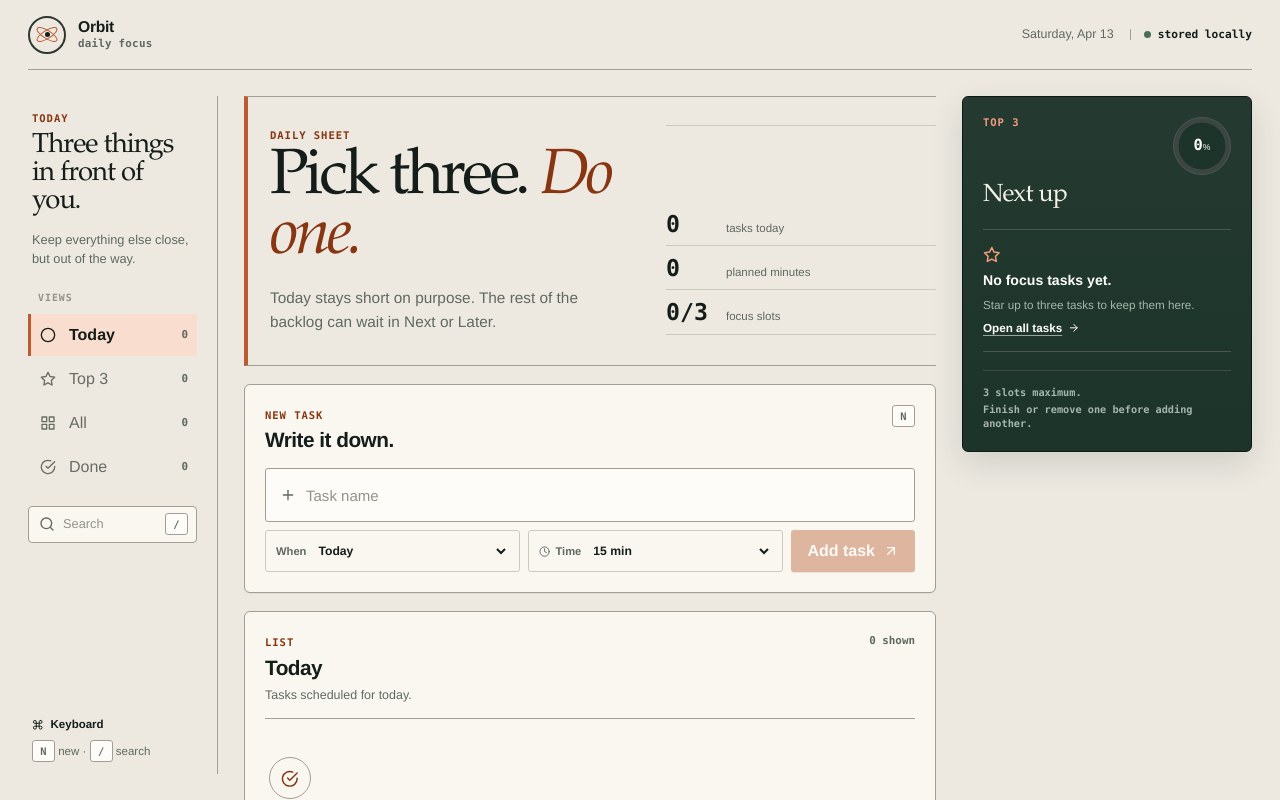
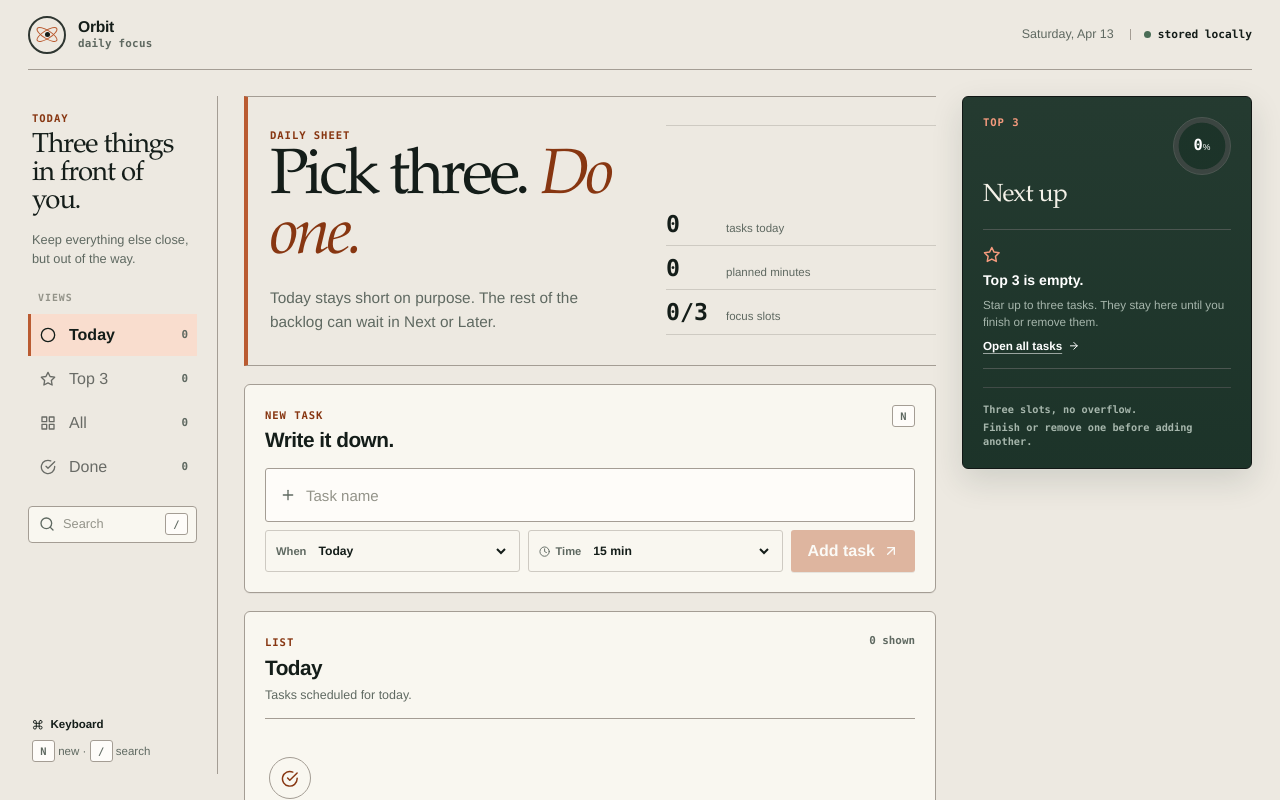
Before and after one commit to MykolaDotsenko/To-Do-List-react-own-implementation, a React (Vite) app: page / in a window 1280 px wide. Shown: the top 800 px of the page. Built offline with nearby package versions, Linux system fonts and the light colour scheme.

Commit message:
Refine focus panel microcopy

```diff
--- a/src/components/FocusPanel.jsx
+++ b/src/components/FocusPanel.jsx
@@ -26,14 +26,14 @@ export const FocusPanel = ({ stack, progress, onComplete, onOpenFocus }) => {
           </div>
 
           <button type="button" className={s.focusAction} onClick={() => onComplete(next.id)}>
-            Done — next <FiCheck aria-hidden="true" />
+            Mark done <FiCheck aria-hidden="true" />
           </button>
         </>
       ) : (
         <div className={s.focusEmpty}>
           <FiStar aria-hidden="true" />
-          <strong>No focus tasks yet.</strong>
-          <p>Star up to three tasks to keep them here.</p>
+          <strong>Top 3 is empty.</strong>
+          <p>Star up to three tasks. They stay here until you finish or remove them.</p>
           <button type="button" onClick={onOpenFocus}>Open all tasks <FiArrowRight aria-hidden="true" /></button>
         </div>
       )}
@@ -50,7 +50,7 @@ export const FocusPanel = ({ stack, progress, onComplete, onOpenFocus }) => {
       )}
 
       <div className={s.focusHint}>
-        <span>3 slots maximum.</span>
+        <span>Three slots, no overflow.</span>
         <span>Finish or remove one before adding another.</span>
       </div>
     </aside>
```
